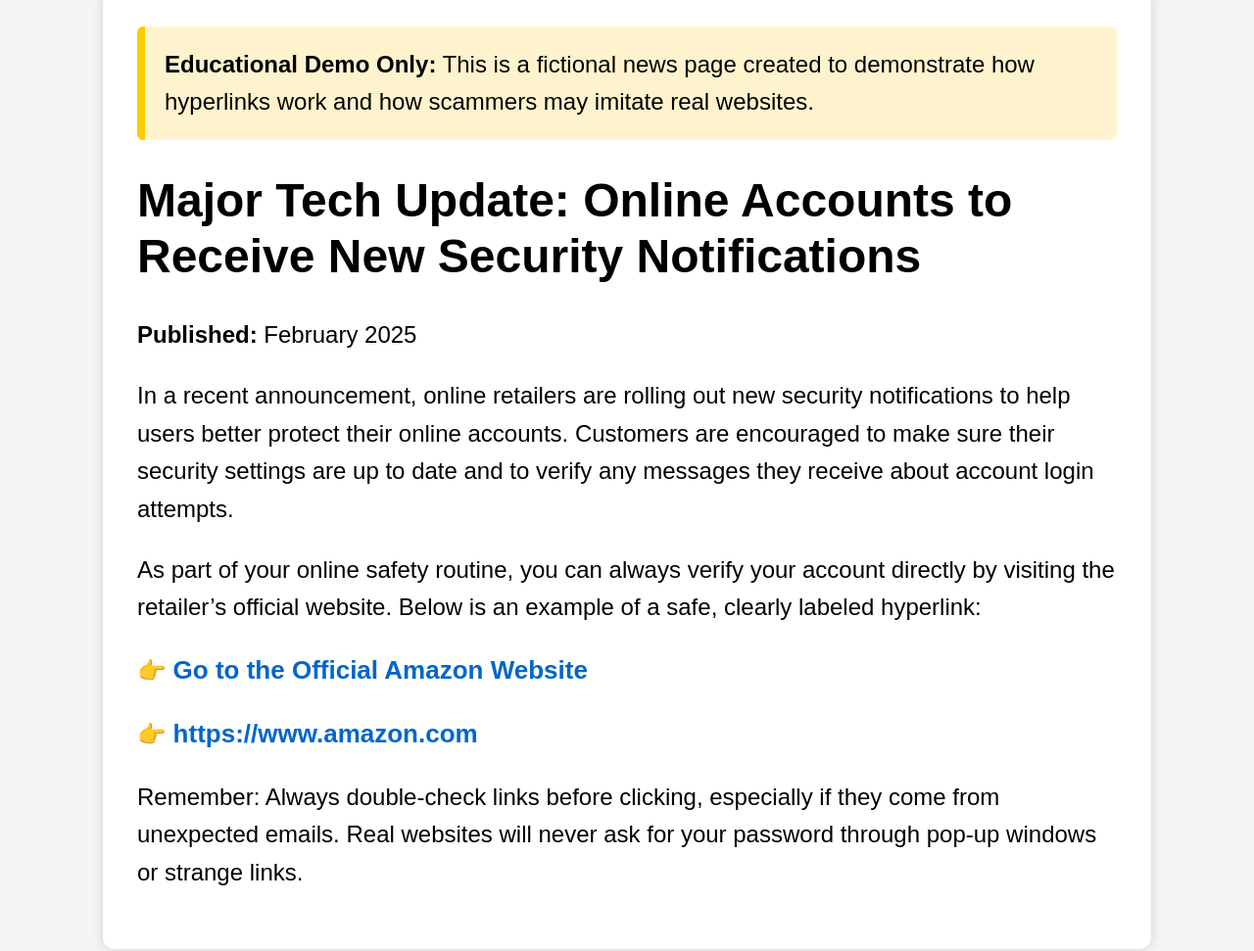
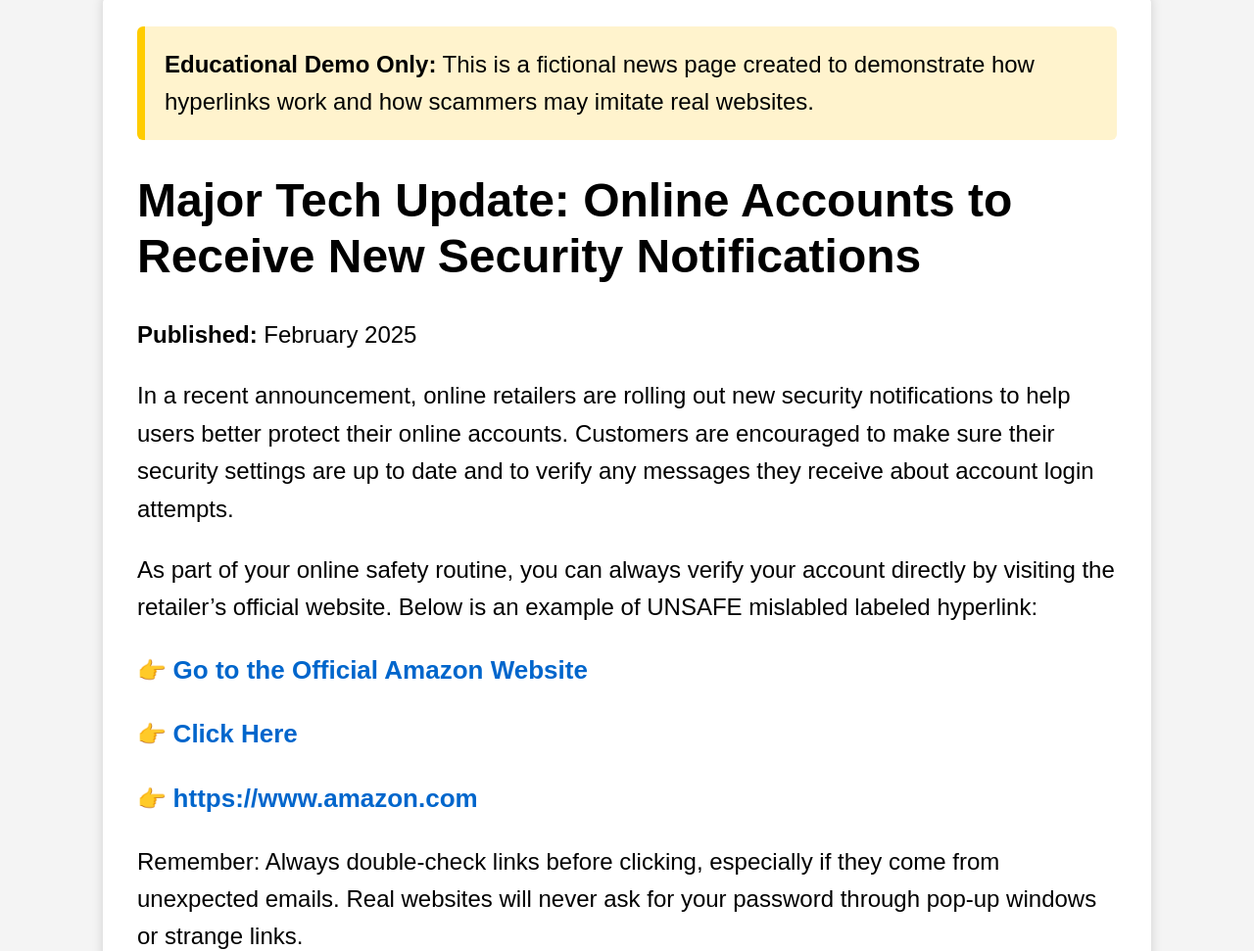
Before and after one commit to Ruta-H/Demonstration, a plain HTML site: page index.html in a window 1280 px wide. Shown: the part 303-1274 px from the top of the page at 98% size. Drawn offline with Linux system fonts and the light colour scheme.

Commit message:
Update index.html

```diff
--- a/index.html
+++ b/index.html
@@ -79,12 +79,16 @@ settings are up to date and to verify any messages they receive about account lo
 
 <p>
 As part of your online safety routine, you can always verify your account directly by visiting the
-retailer’s official website. Below is an example of a safe, clearly labeled hyperlink:
+retailer’s official website. Below is an example of UNSAFE mislabled labeled hyperlink:
 </p>
 
 
 <p>
 👉 <a href="https://www.temu.com" target="_blank">Go to the Official Amazon Website</a>
+</p>
+
+<p>
+👉 <a href="https://www.temu.com" target="_blank">Click Here</a>
 </p>
 
 <p>
```
